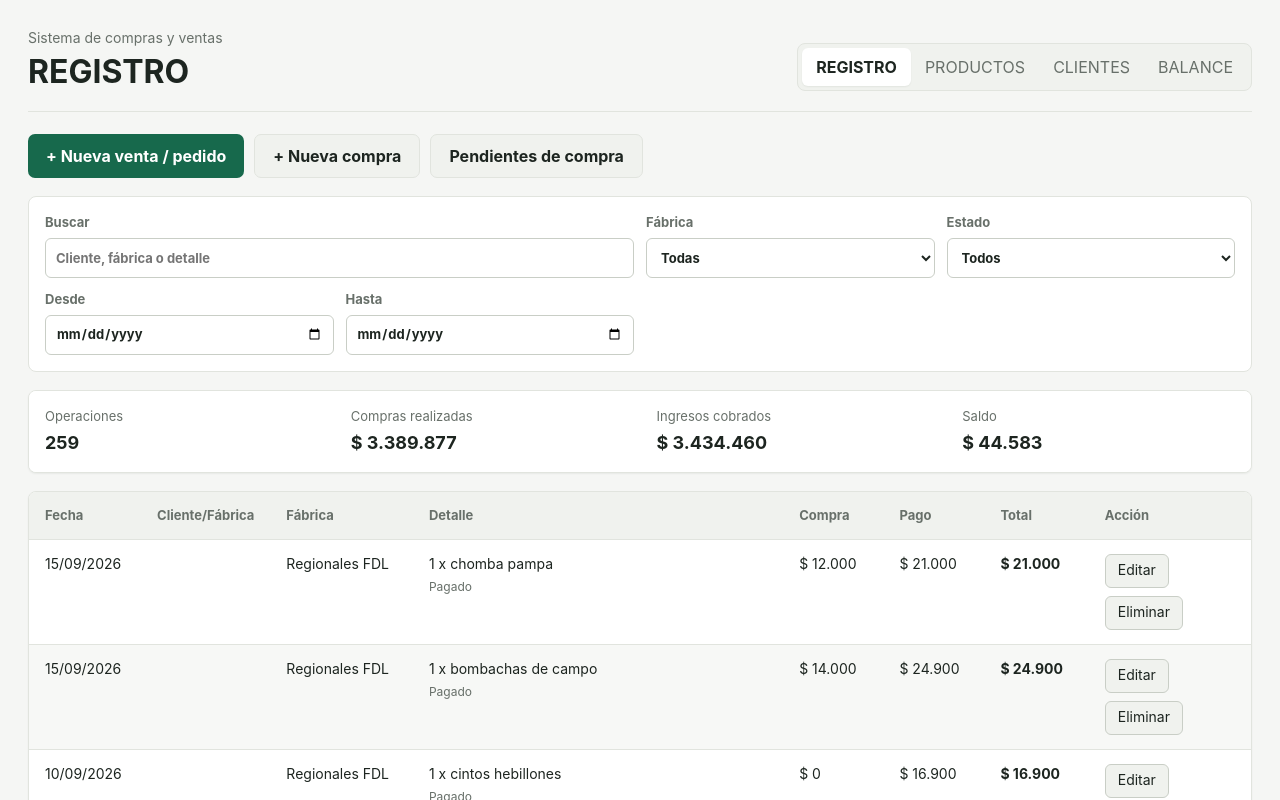
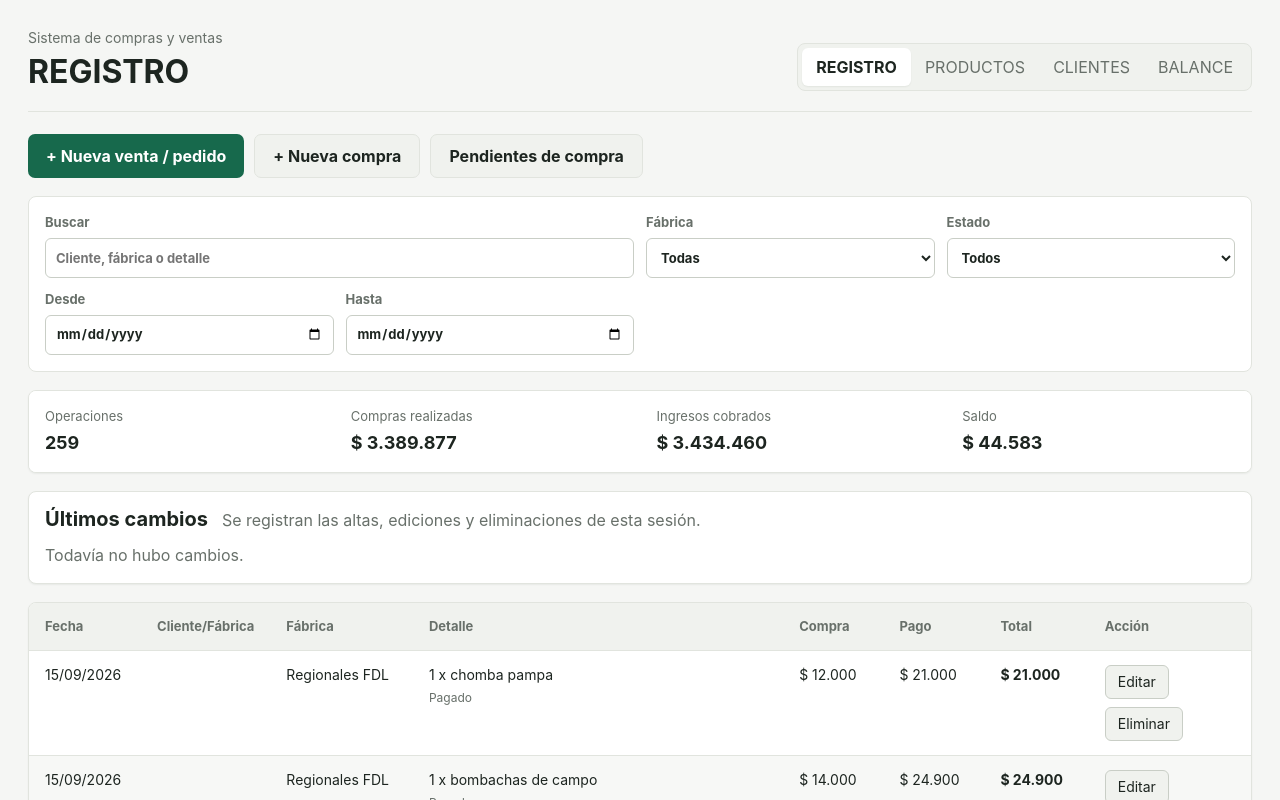
Before and after one commit to ManusMoya/APP-NERI, a React (Vite) app: page / in a window 1280 px wide. Shown: the top 800 px of the page. Built offline with nearby package versions, Linux system fonts and the light colour scheme.

Commit message:
Add visible change log and reset filters after edits

```diff
--- a/src/App.css
+++ b/src/App.css
@@ -125,6 +125,7 @@ button {
 .entry-form,
 .filters,
 .factory-strip,
+.activity-log,
 .summary-row,
 .table-wrap,
 .placeholder-view {
@@ -323,6 +324,47 @@ button:focus-visible {
 .summary-row strong {
   color: var(--text);
   font-size: 18px;
+}
+
+.activity-log {
+  display: grid;
+  gap: 12px;
+  padding: 16px;
+}
+
+.activity-log div {
+  align-items: baseline;
+  display: flex;
+  flex-wrap: wrap;
+  gap: 8px 14px;
+}
+
+.activity-log span,
+.activity-log p {
+  color: var(--muted);
+}
+
+.activity-log p {
+  margin: 0;
+}
+
+.activity-log ul {
+  display: grid;
+  gap: 8px;
+  list-style: none;
+  margin: 0;
+  padding: 0;
+}
+
+.activity-log li {
+  align-items: baseline;
+  display: flex;
+  gap: 12px;
+}
+
+.activity-log li strong {
+  color: var(--text);
+  min-width: 48px;
 }
 
 .table-wrap {
--- a/src/App.jsx
+++ b/src/App.jsx
@@ -134,6 +134,13 @@ const operationStatuses = [
 ]
 const statusFilters = ['Todos', ...operationStatuses]
 const productStatusFilters = ['Todos', 'Activo', 'Revisar', 'Sin stock']
+const defaultRegisterFilters = {
+  search: '',
+  factory: 'Todas',
+  status: 'Todos',
+  from: '',
+  to: '',
+}
 
 function createEmptyOperationForm() {
   return {
@@ -187,13 +194,8 @@ function App() {
   const [products, setProducts] = useState(catalogProducts)
   const [clients, setClients] = useState(initialClients)
   const [factoryOptions, setFactoryOptions] = useState(initialFactories)
-  const [filters, setFilters] = useState({
-    search: '',
-    factory: 'Todas',
-    status: 'Todos',
-    from: '',
-    to: '',
-  })
+  const [filters, setFilters] = useState(defaultRegisterFilters)
+  const [activityLog, setActivityLog] = useState([])
   const [operationFormType, setOperationFormType] = useState(null)
   const [operationForm, setOperationForm] = useState(createEmptyOperationForm)
   const [editingOperationId, setEditingOperationId] = useState(null)
@@ -378,6 +380,20 @@ function App() {
 
   function updateFilter(name, value) {
     setFilters((current) => ({ ...current, [name]: value }))
+  }
+
+  function addActivityLog(message) {
+    setActivityLog((current) => [
+      {
+        id: Date.now(),
+        message,
+        time: new Date().toLocaleTimeString('es-AR', {
+          hour: '2-digit',
+          minute: '2-digit',
+        }),
+      },
+      ...current,
+    ].slice(0, 8))
   }
 
   function openOperationForm(type) {
@@ -475,6 +491,10 @@ function App() {
 
       return [operation, ...current]
     })
+    addActivityLog(
+      `${editingOperationId ? 'Editado' : 'Cargado'}: ${operation.type === 'compra' ? 'compra' : 'venta'} · ${operation.name || operation.factory || 'sin cliente'} · ${operation.status}`,
+    )
+    setFilters(defaultRegisterFilters)
     setOperationFormType(null)
     setEditingOperationId(null)
   }
@@ -489,6 +509,10 @@ function App() {
     setOperations((current) =>
       current.filter((currentOperation) => currentOperation.id !== operation.id),
     )
+    addActivityLog(
+      `Eliminado: ${operation.type === 'compra' ? 'compra' : 'venta'} · ${operation.name || operation.factory || 'sin cliente'} · ${operation.status}`,
+    )
+    setFilters(defaultRegisterFilters)
   }
 
   function addOperationItem(event) {
@@ -642,6 +666,11 @@ function App() {
         currentProduct.id === editingProductId ? product : currentProduct,
       )
     })
+    setProductFilters((current) => ({
+      ...current,
+      status: 'Todos',
+      price: 'Todos',
+    }))
     closeProductForm()
   }
 
@@ -726,6 +755,7 @@ function App() {
       {activeTab === 'REGISTRO' && (
         <RegisterView
           clients={clientOptions}
+          activityLog={activityLog}
           factories={factories}
           filters={filters}
           form={operationForm}
@@ -791,6 +821,7 @@ function App() {
 }
 
 function RegisterView({
+  activityLog,
   clients,
   factories,
   filters,
@@ -1144,6 +1175,25 @@ function RegisterView({
         ]}
       />
 
+      <section className="activity-log" aria-label="Últimos cambios">
+        <div>
+          <h2>Últimos cambios</h2>
+          <span>Se registran las altas, ediciones y eliminaciones de esta sesión.</span>
+        </div>
+        {activityLog.length === 0 ? (
+          <p>Todavía no hubo cambios.</p>
+        ) : (
+          <ul>
+            {activityLog.map((item) => (
+              <li key={item.id}>
+                <strong>{item.time}</strong>
+                <span>{item.message}</span>
+              </li>
+            ))}
+          </ul>
+        )}
+      </section>
+
       <TableWrap label="Tabla de registro">
         <table>
           <thead>
```
